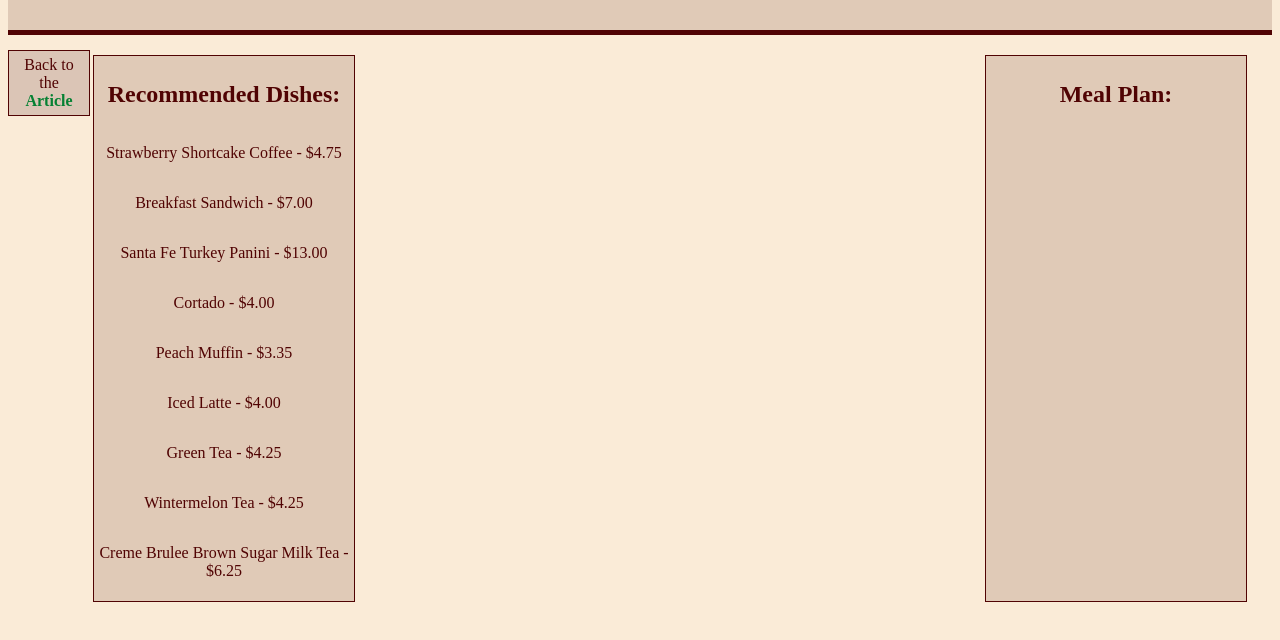
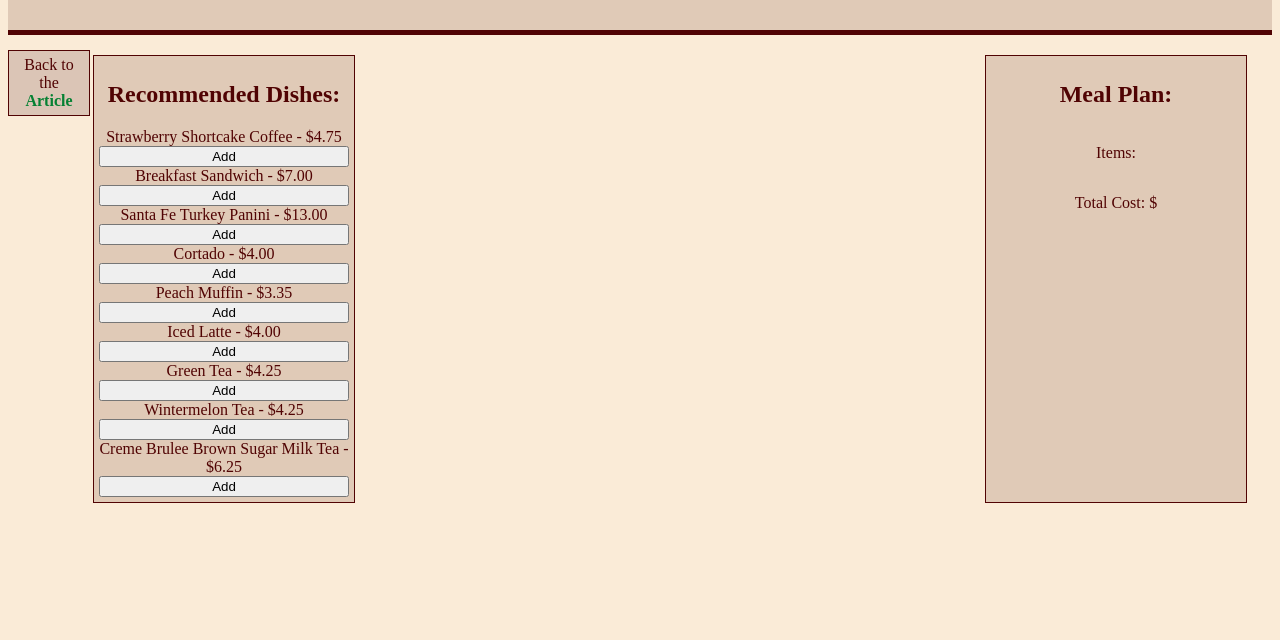
Before and after one commit to calliemh/calliemh.github.io, a plain HTML site: page csc372-hw/hw3/plan.html in a window 1280 px wide. Shown: the part 108-748 px from the top of the page. Drawn offline with Linux system fonts and the light colour scheme.

Commit message:
commit 2

```diff
--- a/csc372-hw/hw3/plan.html
+++ b/csc372-hw/hw3/plan.html
@@ -1,5 +1,14 @@
 <!DOCTYPE html>
 <html lang="en">
+
+<!--
+  Name: Callie Hampton
+  Date: 02.18.2025
+  CSC 372-01
+
+  This is the plan.html page for Assignment 3.
+  It is the second page that allows users to create meal plans.
+-->
 
 <head>
     <meta charset="UTF-8">
@@ -22,19 +31,38 @@
     <div id="container">
         <div id="item">
             <h2>Recommended Dishes:</h2>
-            <p>Strawberry Shortcake Coffee - $4.75</p>
-            <p>Breakfast Sandwich - $7.00</p>
-            <p>Santa Fe Turkey Panini - $13.00</p>
-            <p>Cortado - $4.00</p>
-            <p>Peach Muffin - $3.35</p>
-            <p>Iced Latte - $4.00</p>
-            <p>Green Tea - $4.25</p>
-            <p>Wintermelon Tea - $4.25</p>
-            <p>Creme Brulee Brown Sugar Milk Tea - $6.25</p>
+            <div class="data">Strawberry Shortcake Coffee - $4.75</div>
+            <button id="add-btn" price="4.25">Add</button>
+
+            <div class="data">Breakfast Sandwich - $7.00</div>
+            <button id="add-btn" price="7">Add</button>
+
+            <div class="data">Santa Fe Turkey Panini - $13.00</div>
+            <button id="add-btn" price="13">Add</button>
+
+            <div class="data">Cortado - $4.00</div>
+            <button id="add-btn" price="4">Add</button>
+
+            <div class="data">Peach Muffin - $3.35</div>
+            <button id="add-btn" price="3.35">Add</button>
+
+            <div class="data">Iced Latte - $4.00</div>
+            <button id="add-btn" price="4">Add</button>
+
+            <div class="data">Green Tea - $4.25</div>
+            <button id="add-btn" price="4.25">Add</button>
+
+            <div class="data">Wintermelon Tea - $4.25</div>
+            <button id="add-btn" price="4.25">Add</button>
+
+            <div class="data">Creme Brulee Brown Sugar Milk Tea - $6.25</div>
+            <button id="add-btn" price="6.25">Add</button>
         </div>
         <div id="item">
             <h2>Meal Plan:</h2>
-            <div id="data"></div>
+            <p>Items: <span id="itemlist"> </span></p>
+            <p>Total Cost: $<span id="total"> </span></p>
+            <div id="total"></div>
         </div>
     </div>
 
--- a/csc372-hw/hw3/plan.js
+++ b/csc372-hw/hw3/plan.js
@@ -0,0 +1,17 @@
+"use strict";
+
+const container = document.getElementById("container");
+const getTotal = document.getElementById("total");
+let total = 0;
+
+const addBtn = document.querySelector("#add-btn");
+
+for (let index = 0; index < addBtn.length; index++) {
+    const element = addBtn[index];
+    element.addEventListener('click', addAndDisplay);
+}
+
+function addAndDisplay(event) {
+    const price = parseFloat(addBtn.price);
+    getTotal.textContent = total += price;
+}
```
Also changed, not shown: csc372-hw/hw3/index.html (+9 -4 lines), csc372-hw/hw3/script.js (+0 -15 lines), 1 other file.
